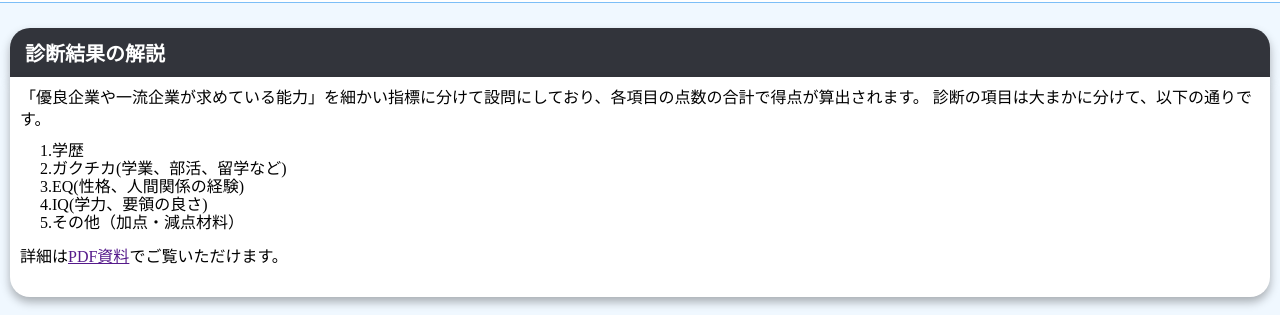
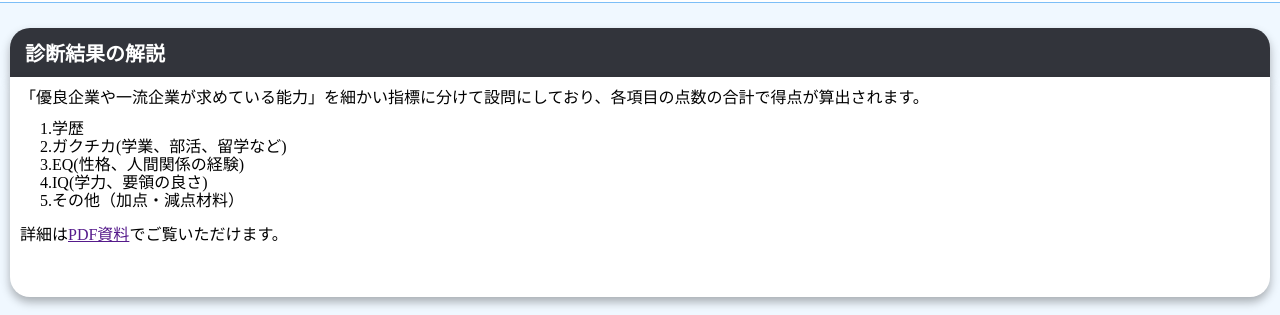
Before and after one commit to ko1238/diagnose, a plain HTML site: page explanation.html in a window 1280 px wide. Shown: the part 48-363 px from the top of the page. Drawn offline with Linux system fonts and the light colour scheme.

Commit message:
Update explanation.html

```diff
--- a/explanation.html
+++ b/explanation.html
@@ -22,7 +22,6 @@
         <div id="explanation-field">
             <p>
                 「優良企業や一流企業が求めている能力」を細かい指標に分けて設問にしており、各項目の点数の合計で得点が算出されます。
-                診断の項目は大まかに分けて、以下の通りです。
                  <ul>
                     1.学歴<br>
                     2.ガクチカ(学業、部活、留学など)<br>
```
